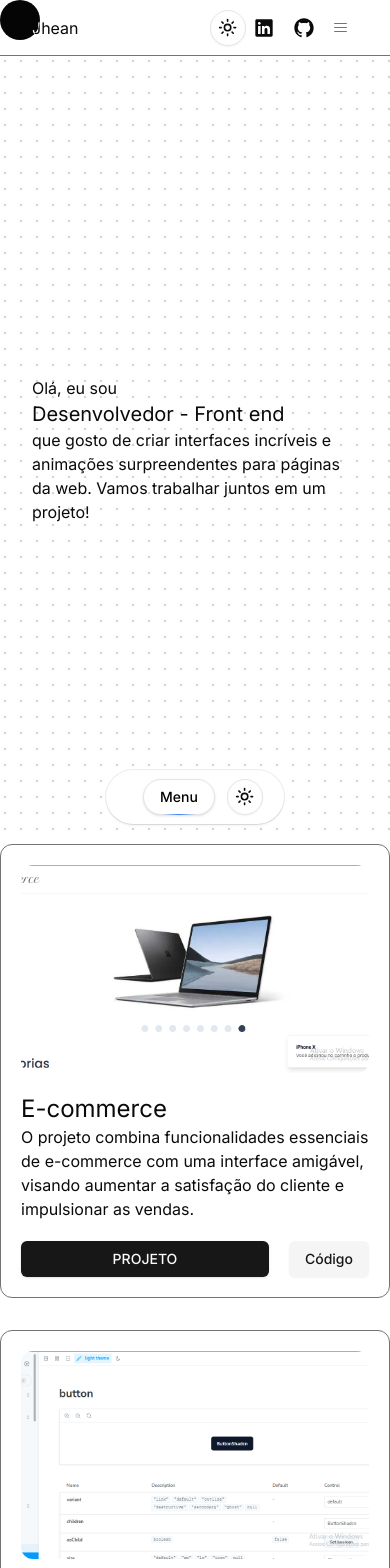
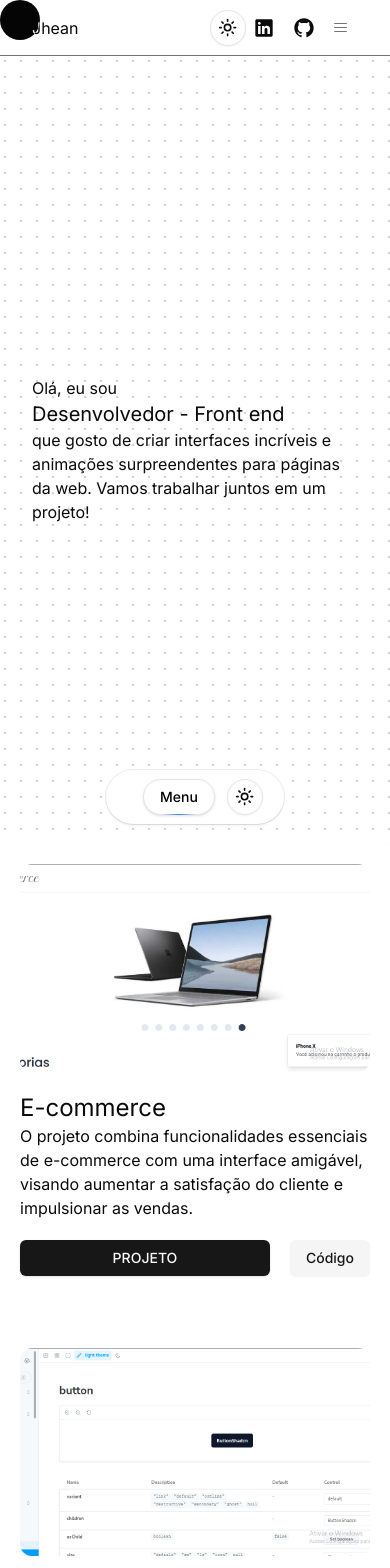
Before and after one commit to JheanAntunes/portfolio, a Next.js app: page / in a window 390 px wide. Shown: the top 1568 px of the page. Built offline with nearby package versions, Linux system fonts and the light colour scheme.

Commit message:
:lipstick:	styles: removendo a border em tela menores do card em projetos

```diff
--- a/src/components/sections/section-project.tsx
+++ b/src/components/sections/section-project.tsx
@@ -31,7 +31,7 @@ const SectionProject = () => {
             ({ image, title, description, linkToGithub, linkToProject }) => (
               <div
                 key={title}
-                className="h-fit flex-shrink-0 space-y-5 rounded-xl border border-solid border-neutral-500 md:h-[460px] md:w-[450px]"
+                className="h-fit flex-shrink-0 space-y-5 rounded-xl border-none sm:border sm:border-solid sm:border-neutral-500 md:h-[460px] md:w-[450px]"
               >
                 {/* Card */}
                 <div className="relative m-5 h-52 overflow-hidden rounded-xl">
```
